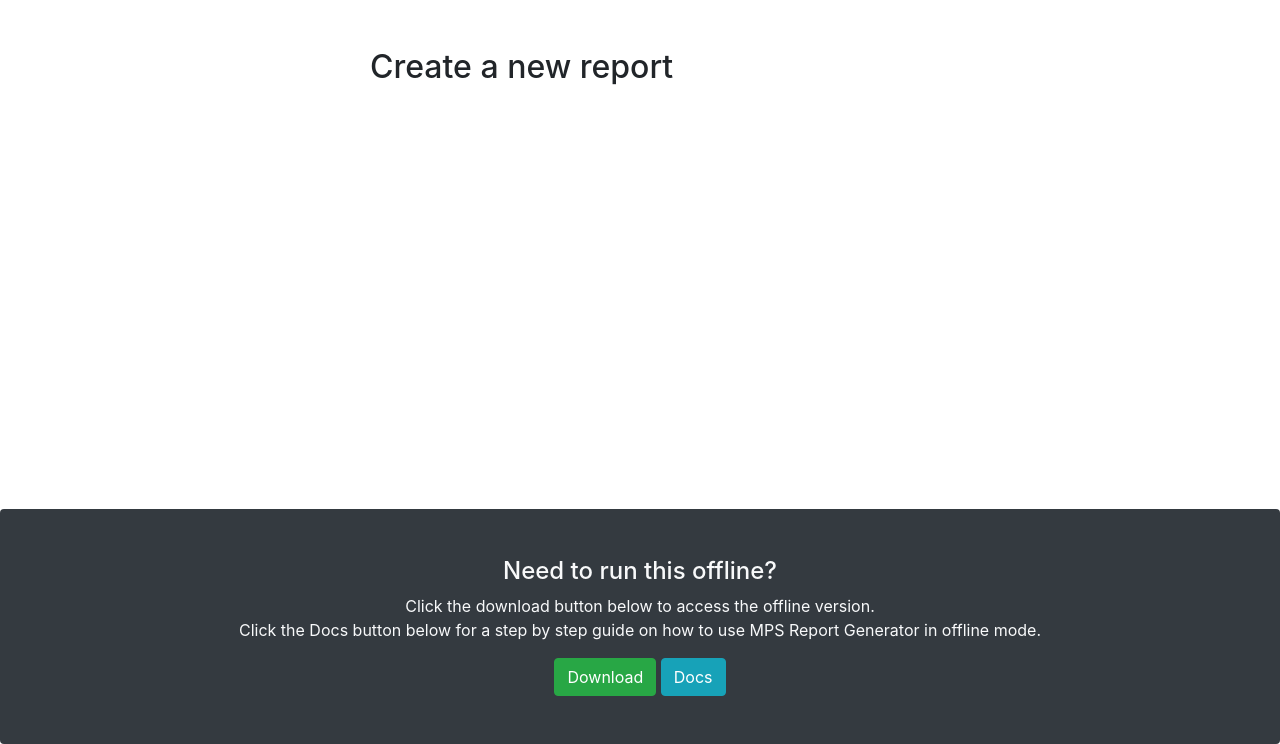
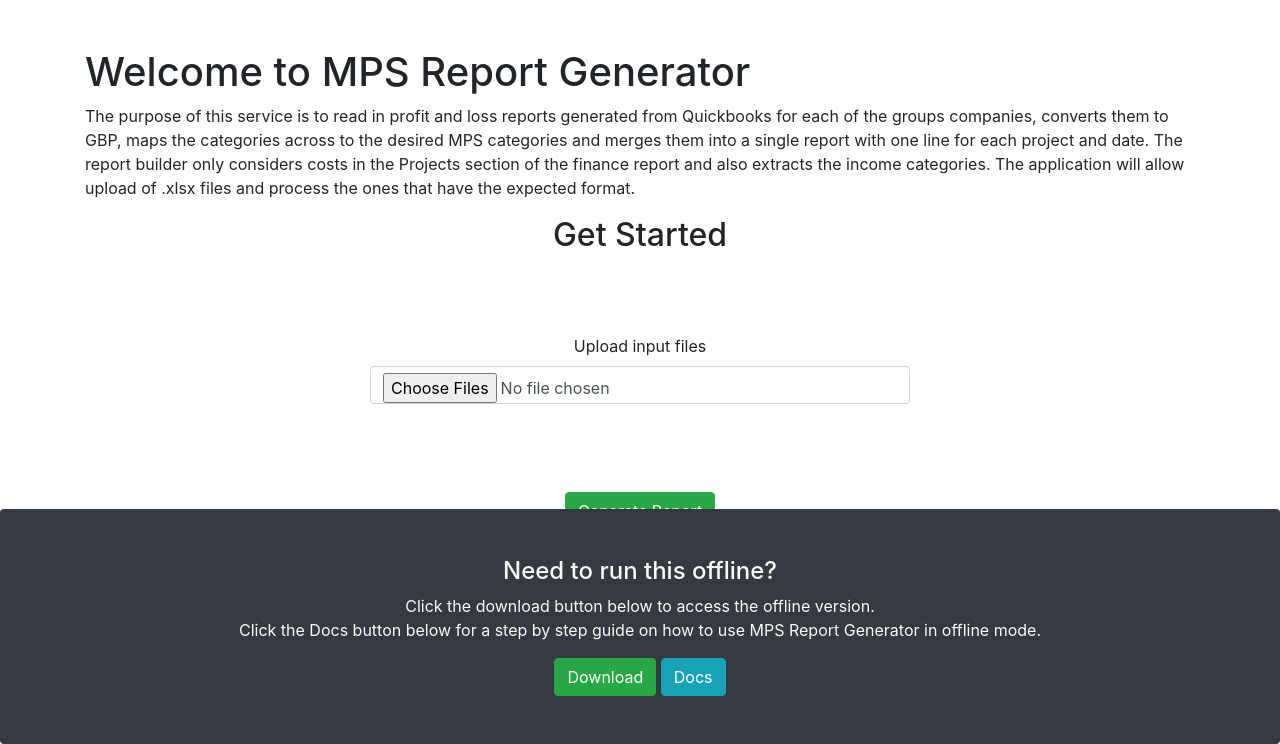
Before and after one commit to network-mapping/mps-kpi, a Flask app: page / in a window 1280 px wide. Shown: the part 56-800 px from the top of the page. Run offline with Flask 3, Linux system fonts and the light colour scheme; some libraries are stand-ins or nearby versions.

Commit message:
clean up: remove unnecessary UI elements and improve look and feel

```diff
--- a/src/templates/index.html
+++ b/src/templates/index.html
@@ -1,5 +1,6 @@
 <!DOCTYPE html>
 <html lang="en">
+
 <head>
   <meta charset="UTF-8">
   <meta name="viewport" content="width=device-width, initial-scale=1.0">
@@ -8,7 +9,9 @@
 
   <!-- Include Bootstrap CSS -->
   <link rel="stylesheet" href="https://stackpath.bootstrapcdn.com/bootstrap/4.5.2/css/bootstrap.min.css">
+  <link href="//netdna.bootstrapcdn.com/font-awesome/3.2.1/css/font-awesome.css" rel="stylesheet">
 </head>
+
 <body>
   <nav class="navbar navbar-expand-md bg-dark navbar-dark">
     <a class="navbar-brand" href="/">MPS Report Generator</a>
@@ -25,9 +28,17 @@
     </div>
   </nav>
 
-  <div class="container mt-5">
 
-    <div class="row">
+  <div class="container mt-5 ">
+    <h1>Welcome to MPS Report Generator</h1>
+    <p>
+      The purpose of this service is to read in profit and loss reports generated from Quickbooks for each of the groups
+      companies, converts them to GBP, maps the categories across to the desired MPS categories and merges them into a
+      single report with one line for each project and date.
+      The report builder only considers costs in the Projects section of the finance report and also extracts the income
+      categories. The application will allow upload of .xlsx files and process the ones that have the expected format.
+    </p>
+    <div class="row text-center">
       <div class="col-md-6 offset-md-3">
 
         {% with messages = get_flashed_messages() %}
@@ -52,7 +63,7 @@
           </button>
 
         </div>
-          <br/>
+        <br />
         <a class="pb-5" href="{{ url_for('finance_download', filename=message.download_link) }}">
           <button type="button" class="btn btn-primary">Download - {{message.download_name}}</button>
         </a>
@@ -60,9 +71,26 @@
         {% endfor %}
         {% endif %}
         {% endwith %}
-    <h2>Create a new report</h2>
+
+
+
+        <h2>Get Started</h2>
+        <br>
+        <br>
+        <br>
         <form action="/api/mps/report/run" method="post" enctype="multipart/form-data">
           <div class="form-group">
+            <label for="reports">Upload input files</label>
+            <input type="file" class="form-control" id="reports" name="reports" placeholder="reports to analyse..."
+              multiple>
+          </div>
+          <br>
+          <br>
+          <br>
+          <button type="submit" class="btn btn-success">Generate Report</button>
+        </form>
+      </div>
+    </div>
 
 
     <div class="fixed-bottom px-2 py-5 text-center bg-dark rounded mx-auto  text-light">
@@ -156,9 +184,15 @@
   </div>
 </div>
 
+
+
+  </div>
+
+
   <!-- Include Bootstrap JS (Optional, for certain Bootstrap features) -->
   <script src="https://code.jquery.com/jquery-3.5.1.slim.min.js"></script>
   <script src="https://cdn.jsdelivr.net/npm/@popperjs/core@2.5.4/dist/umd/popper.min.js"></script>
   <script src="https://stackpath.bootstrapcdn.com/bootstrap/4.5.2/js/bootstrap.min.js"></script>
 </body>
+
 </html>
```
Lines whose indentation alone changed are shown as unchanged.
